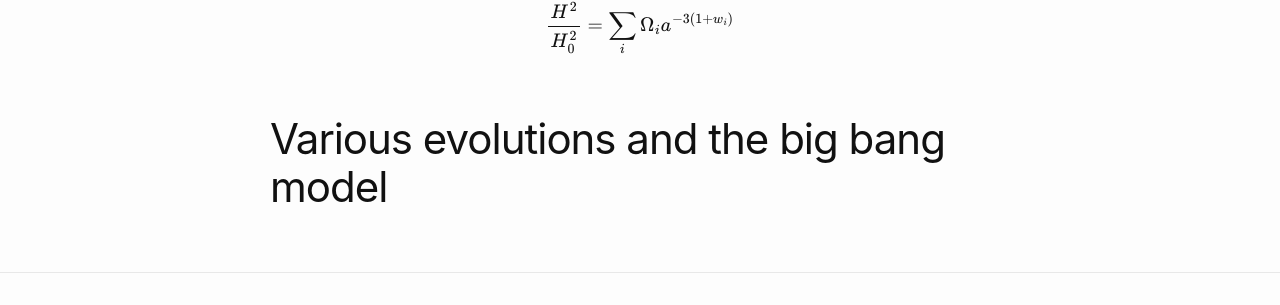
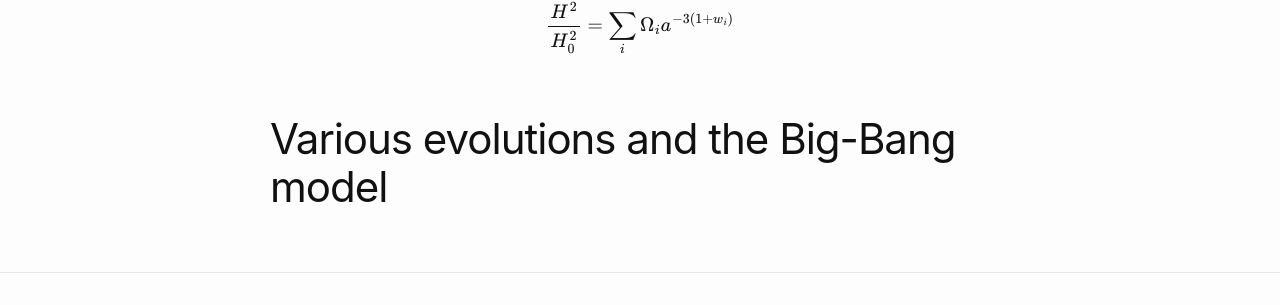
Before and after one commit to YoloNomy/YoloNomy.github.io, a Jekyll site: the page built from codes/cosmo/friedmann.md, in a window 1280 px wide. Shown: the part 1752-2057 px from the top of the page. Built offline with Jekyll 4.4.1, drawn with Linux system fonts in a browser that asks for light colours; formulas are drawn with MathJax 3.

```diff
--- a/codes/cosmo/friedmann.md
+++ b/codes/cosmo/friedmann.md
@@ -71,4 +71,4 @@ $$
 
 $$ \frac{H^2}{H_0^2} = \sum_i \Omega_i a^{-3(1+w_i)}$$
 
-# Various evolutions and the big bang model
+# Various evolutions and the Big-Bang model
```
